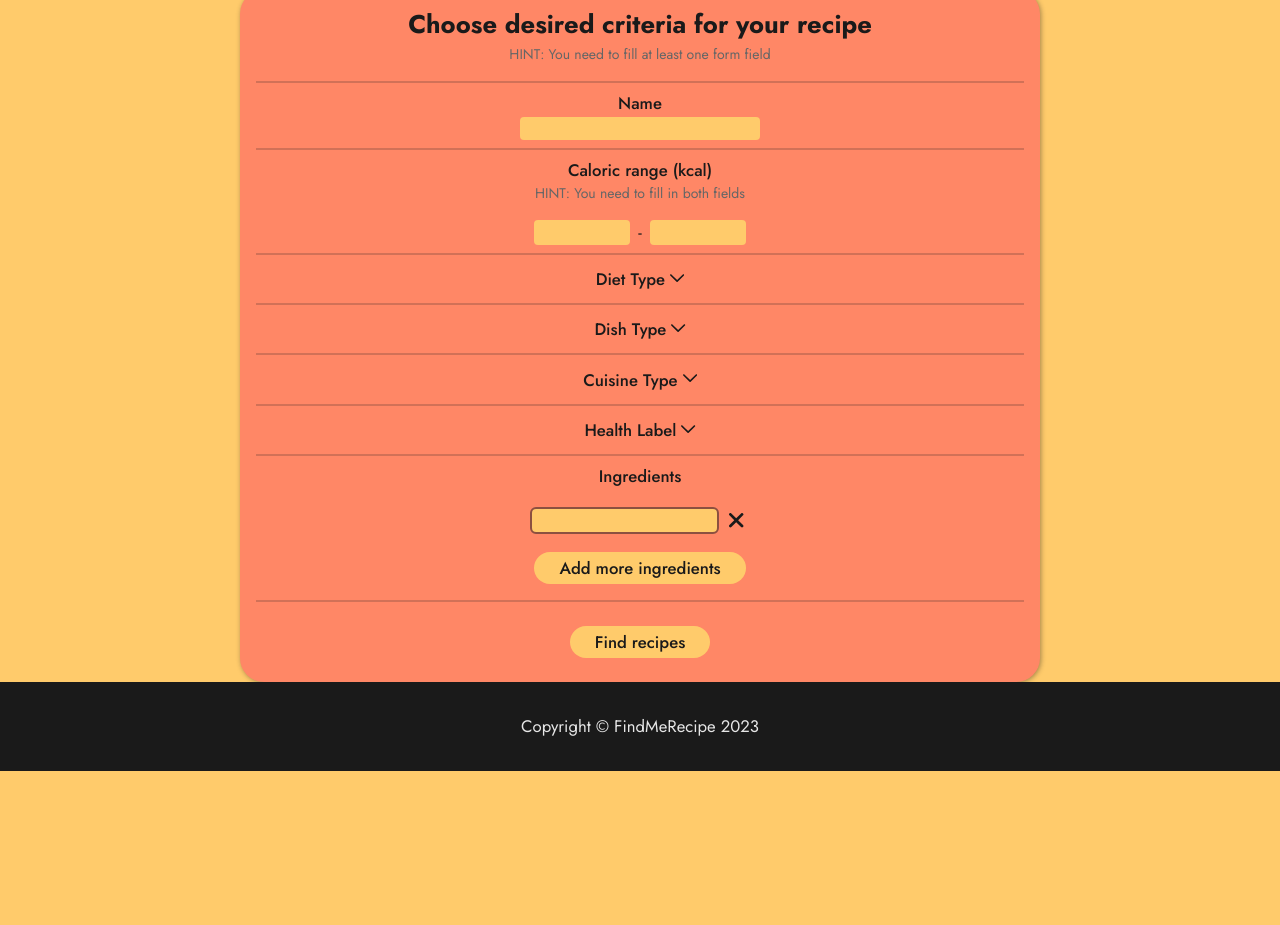
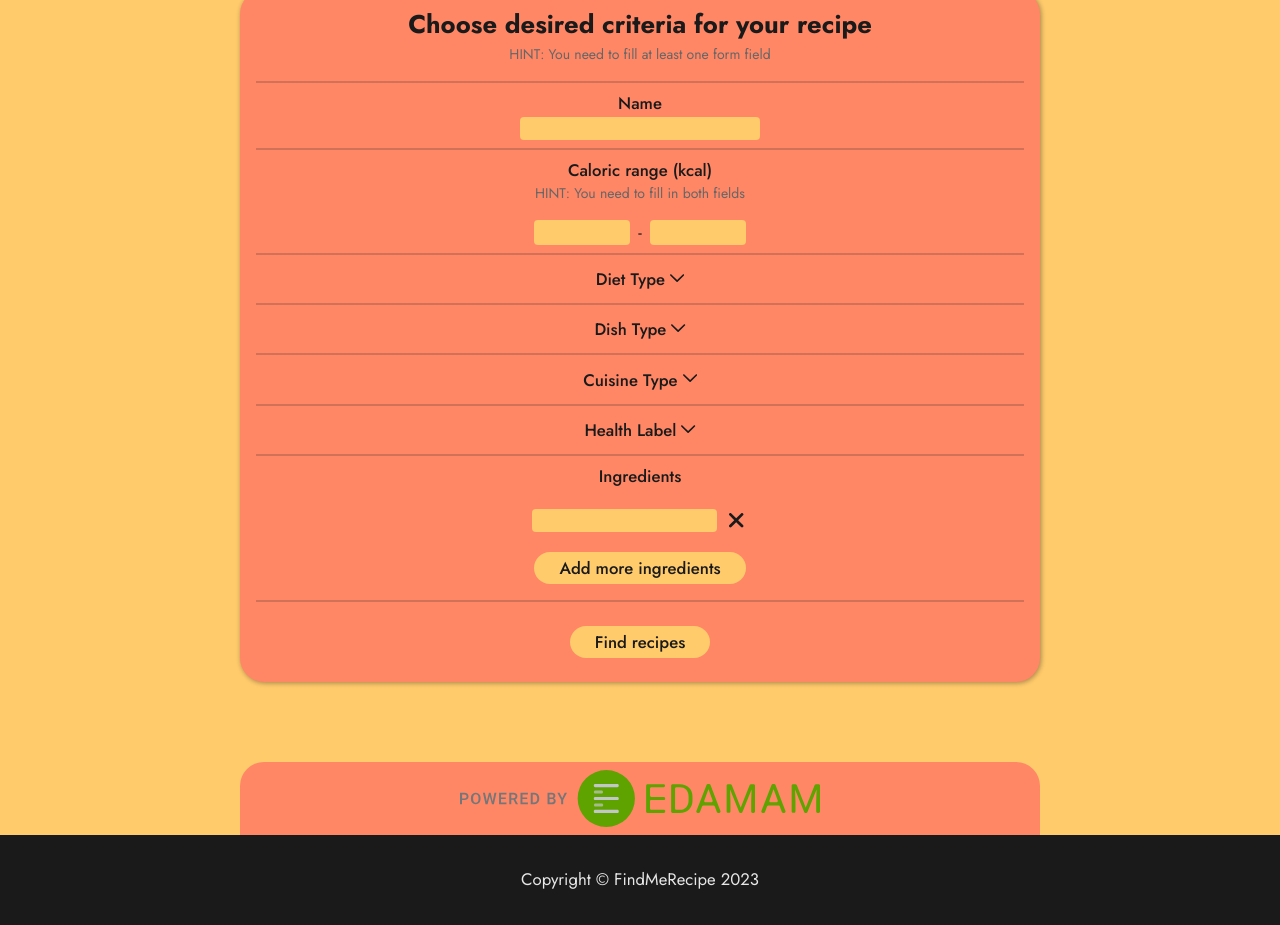
Before and after one commit to Kepmon/Recipe_finder, an Astro site: page / in a window 1280 px wide. Shown: the part 842-1767 px from the top of the page. Before the commit the page ends 1613 px from the top, so only its background shows below. Built offline with nearby package versions, Linux system fonts and the light colour scheme; Astro itself is replaced by a stand-in of ours.

Commit message:
added the contribution banner

```diff
--- /dev/null
+++ b/src/components/ContributionBanner.svelte
@@ -0,0 +1,33 @@
+<script lang="ts">
+  import { isFormSubmitted } from "../stores/formData";
+</script>
+
+<div class="contribution" data-change-color={$isFormSubmitted}>
+  <a
+    href="https://www.edamam.com/"
+    target="_blank"
+    aria-label="click here to go to the edamam's website"
+  >
+    <img src="/img/svgs/edamam_contribution.svg" alt="logo of edamam - the recipes data provider">
+  </a>
+</div>
+
+<style lang="scss">
+  .contribution {
+    display: grid;
+    place-items: center;
+    padding: 0.5rem;
+    margin-inline: auto;
+    width: var(--form-width);
+    background-color: hsl(var(--pink-color));
+    border-radius: var(--form-radius) var(--form-radius) 0 0;
+
+    &[data-change-color="true"] {
+      background-color: hsl(var(--brown-color));
+    }
+
+    &[data-change-color="false"] img {
+      filter: brightness(0.8);
+    }
+  }
+</style>
--- a/src/components/Form.svelte
+++ b/src/components/Form.svelte
@@ -34,9 +34,9 @@ import FormOptionsList from "./FormOptionsList.svelte"
     display: grid;
     margin-inline: auto;
     padding: var(--spacer);
-    width: min(100% - 2rem, 50rem);
+    width: var(--form-width);
     background-color: hsl(var(--pink-color));
-    border-radius: 1.5rem;
+    border-radius: var(--form-radius);
     text-align: center;
     box-shadow: 1px 1px 5px hsl(var(--black-color) / 0.4);
 
--- a/src/components/IngredientOptions.svelte
+++ b/src/components/IngredientOptions.svelte
@@ -15,7 +15,9 @@
   }
 
   const addFocusToNewInput = (input: HTMLInputElement) => {
-    input.focus()
+    if ($formData.ingredients.length > 1) {
+      input.focus()
+    }
   }
 </script>
 
--- a/src/layouts/Layout.astro
+++ b/src/layouts/Layout.astro
@@ -52,11 +52,14 @@
 
   :root {
     --black-color: 0 0% 10%;
+    --brown-color: 16 38% 32%;
     --gray-color: 0 0% 40%;
     --light-black-color: 0 0% 20%;
     --pink-color: 13 100% 70%;
     --white-color: 0 0% 90%;
     --yellow-color: 39 100% 71%;
+    --form-width: min(100% - 2rem, 50rem);
+    --form-radius: 1.5rem;
   }
 
   html {
--- a/src/pages/index.astro
+++ b/src/pages/index.astro
@@ -3,12 +3,14 @@ import Layout from '../layouts/Layout.astro'
 import Header from '../components/Header.astro'
 import Footer from '../components/Footer.astro'
 import Form from '../components/Form.svelte'
+import ContributionBanner from '../components/ContributionBanner.svelte'
 ---
 
 <Layout>
   <Header />
   <main id="main">
     <Form client:only="svelte" />
+    <ContributionBanner />
   </main>
   <Footer />
 </Layout>
@@ -18,6 +20,8 @@ import Form from '../components/Form.svelte'
     --main-spacer: 2rem;
     --chevron-width: 0.85em;
     --chevron-fill: hsl(var(--black-color));
+    display: grid;
+    gap: 5rem;
     padding-block-start: var(--main-spacer);
   }
 </style>
--- a/src/stores/formData.ts
+++ b/src/stores/formData.ts
@@ -1,5 +1,8 @@
+// eslint-disable-next-line import/no-unresolved
 import { writable } from 'svelte/store'
 import { nanoid } from 'nanoid'
+
+export const isFormSubmitted = writable(false)
 
 export const formData = writable({
   name: '',
```
Also changed, not shown: public/img/svgs/edamam_contribution.svg (added).
